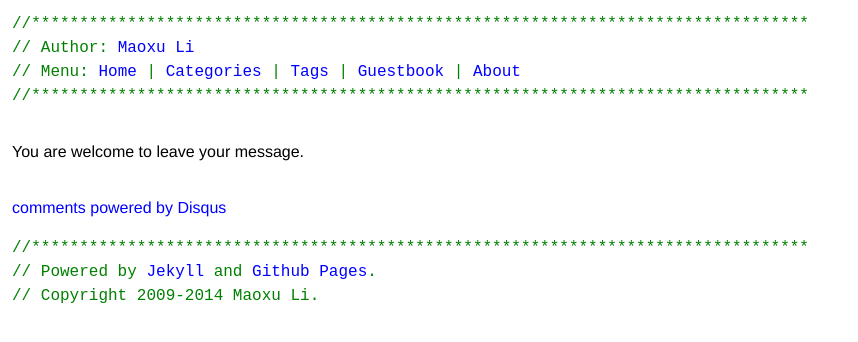
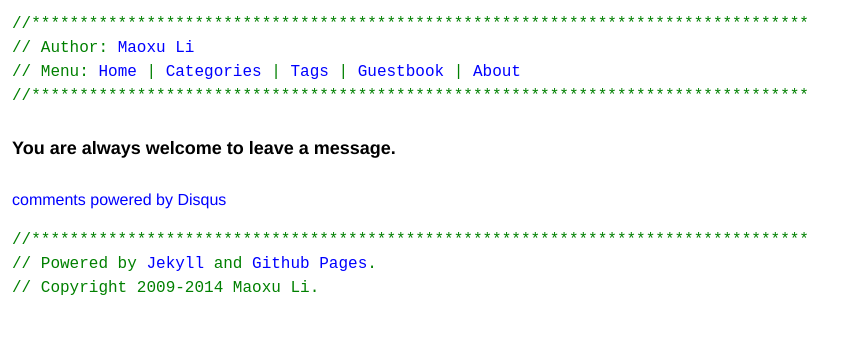
Before and after one commit to maoxuli/portfolio.maoxuli.com, a Jekyll site: the page built from guestbook/index.md, in a window 1280 px wide. Shown: the top 342 px of the page, without its empty margins (0-858 px from the left). Built offline with Jekyll 4.4.1, drawn with Linux system fonts in a browser that asks for light colours; Markdown is read by kramdown in place of the engine named in the settings; comment, search, counter and statistics services are not loaded.

Commit message:
Guestbook page correction

```diff
--- a/guestbook/index.md
+++ b/guestbook/index.md
@@ -4,4 +4,4 @@ title: Guestbook
 comments: yes
 ---
 
-You are welcome to leave your message.
+<h1>You are always welcome to leave a message.</h1>
```
